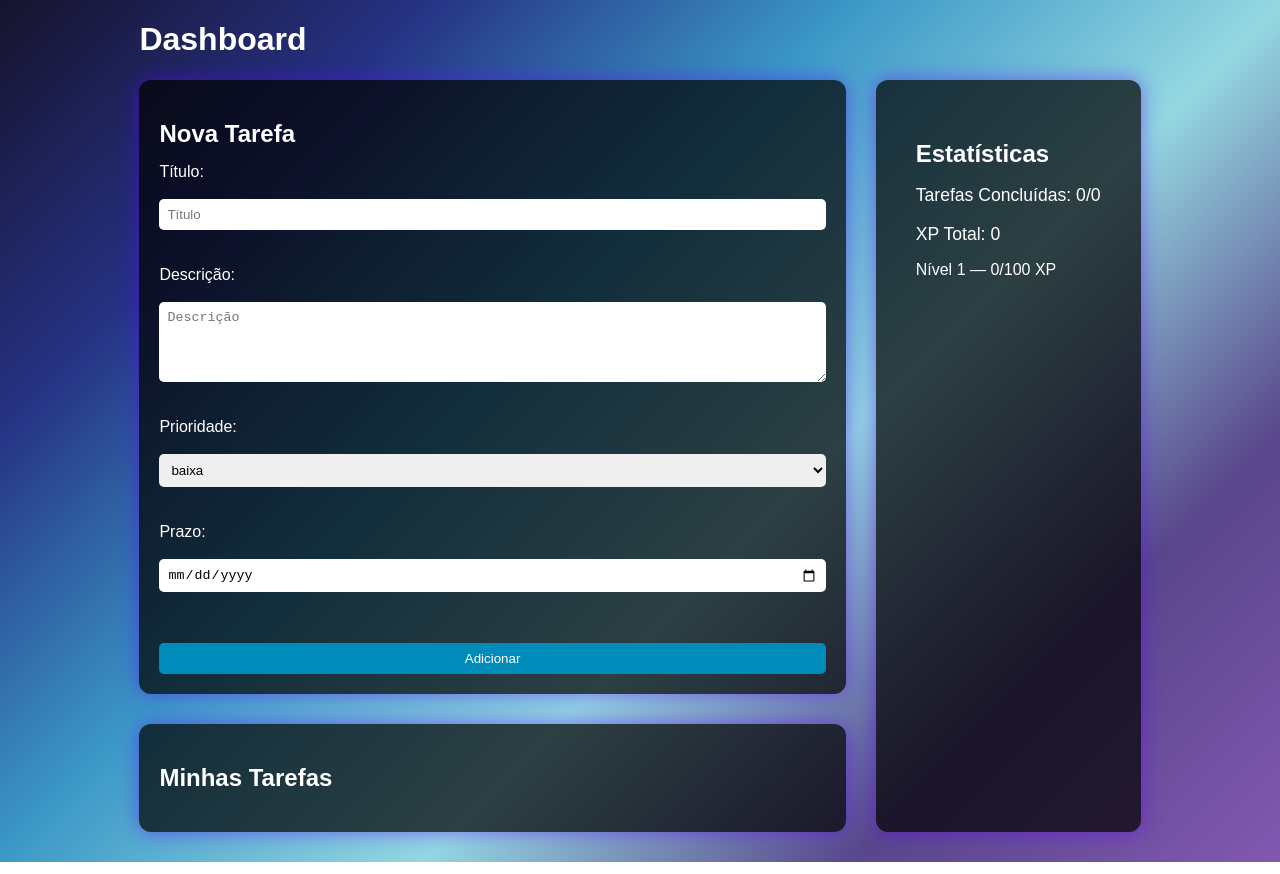
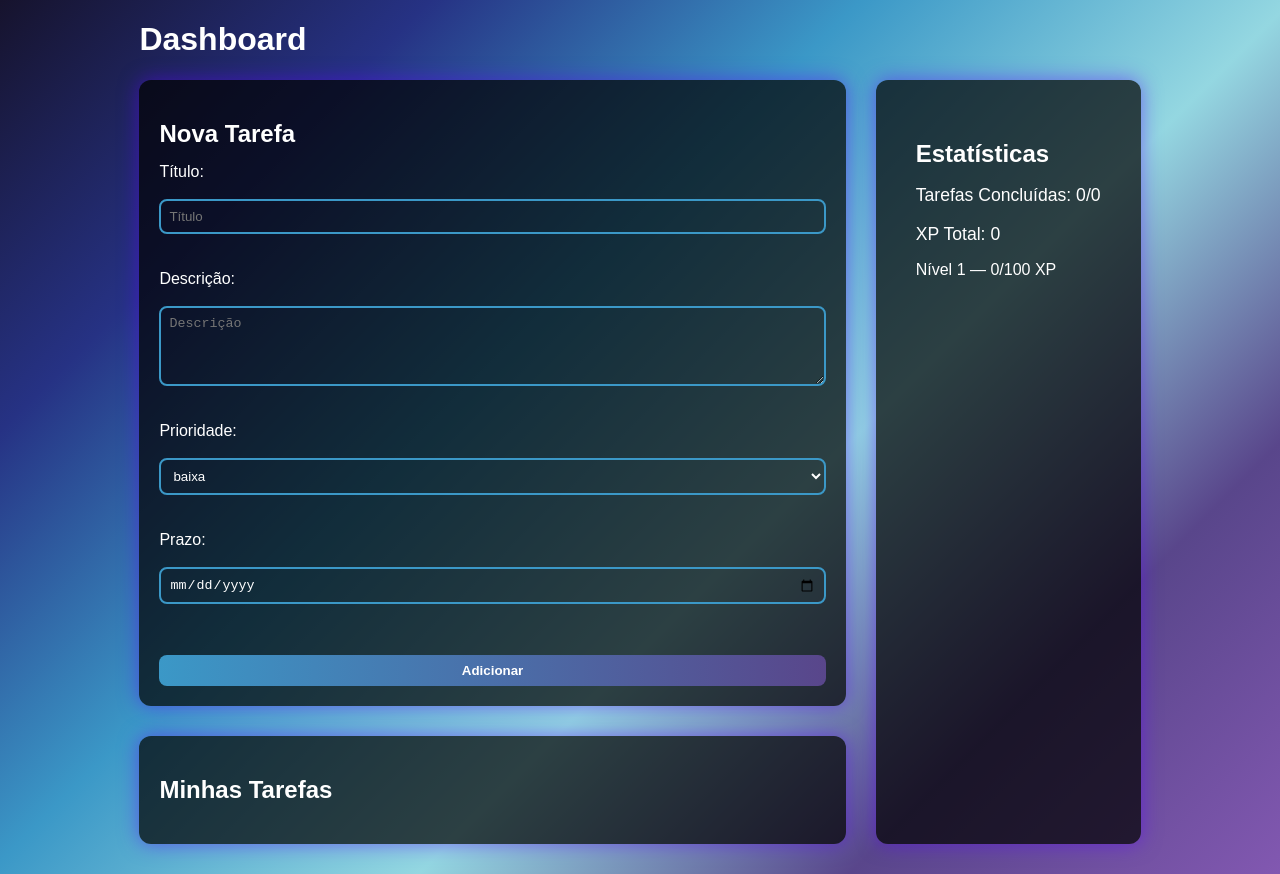
Before and after one commit to blurryluwk/produtividade, a Next.js app: page /dashboard in a window 1280 px wide. Built offline with nearby package versions, Linux system fonts and the light colour scheme; a web font is replaced by a local one.

Commit message:
Update globals.css

```diff
--- a/app/globals.css
+++ b/app/globals.css
@@ -140,9 +140,12 @@ body {
 .input-due-date {
   width: 100%;
   padding: 8px;
-  border-radius: 5px;
-  border: none;
+  border-radius: 8px;
+  border: 2px solid #3b98c7;
   box-sizing: border-box;
+  background-color: transparent;
+  color: white;
+  transition: 0.3s;
 }
 
 .input-description {
@@ -154,10 +157,16 @@ body {
   margin-top: 15px;
   padding: 8px 16px;
   border: none;
-  background-color: #008cba;
+  background: linear-gradient(90deg, #3b98c7, #59468b);
   color: white;
-  border-radius: 5px;
+  border-radius: 8px;
   cursor: pointer;
+  width: 100%;
+  cursor: pointer;
+  font-weight: bold;
+  color: white;
+  transition: 0.3s;
+
 }
 
 /* Seção: Minhas Tarefas */
```
